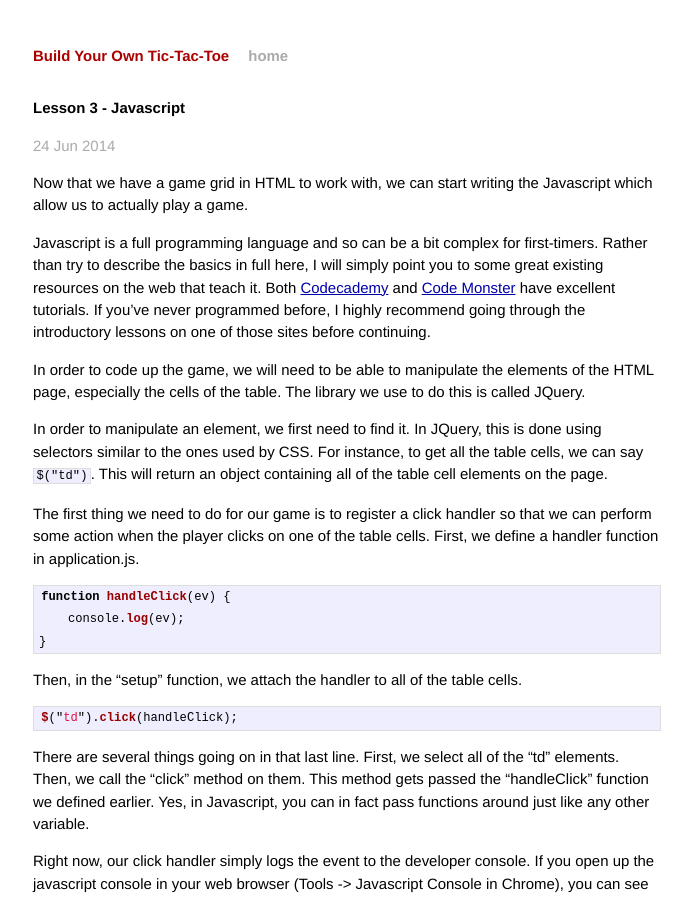
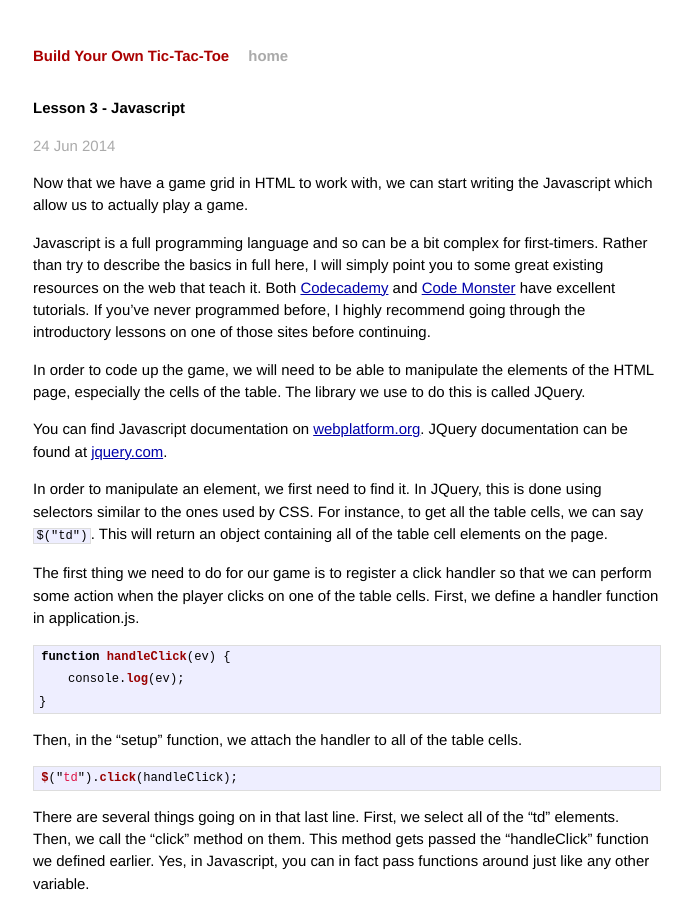
Before and after one commit to zhemao/tictactoe, a Jekyll site: the page built from _posts/2014-06-24-lesson-3.markdown, in a window 1280 px wide and 900 px high. Shown: the whole window, without its empty margins (293-985 px from the left). Built offline with Jekyll 4.4.1, drawn with Linux system fonts in a browser that asks for light colours; Markdown is read by kramdown in place of the engine named in the settings.

Commit message:
mention JS and Jquery documentation

```diff
--- a/_posts/2014-06-24-lesson-3.markdown
+++ b/_posts/2014-06-24-lesson-3.markdown
@@ -17,6 +17,9 @@ the introductory lessons on one of those sites before continuing.
 In order to code up the game, we will need to be able to manipulate the
 elements of the HTML page, especially the cells of the table. The library we
 use to do this is called JQuery.
+
+You can find Javascript documentation on [webplatform.org](http://docs.webplatform.org/wiki/Main_Page).
+JQuery documentation can be found at [jquery.com](https://api.jquery.com/).
 
 In order to manipulate an element, we first need to find it. In JQuery, this
 is done using selectors similar to the ones used by CSS. For instance, to get
```
